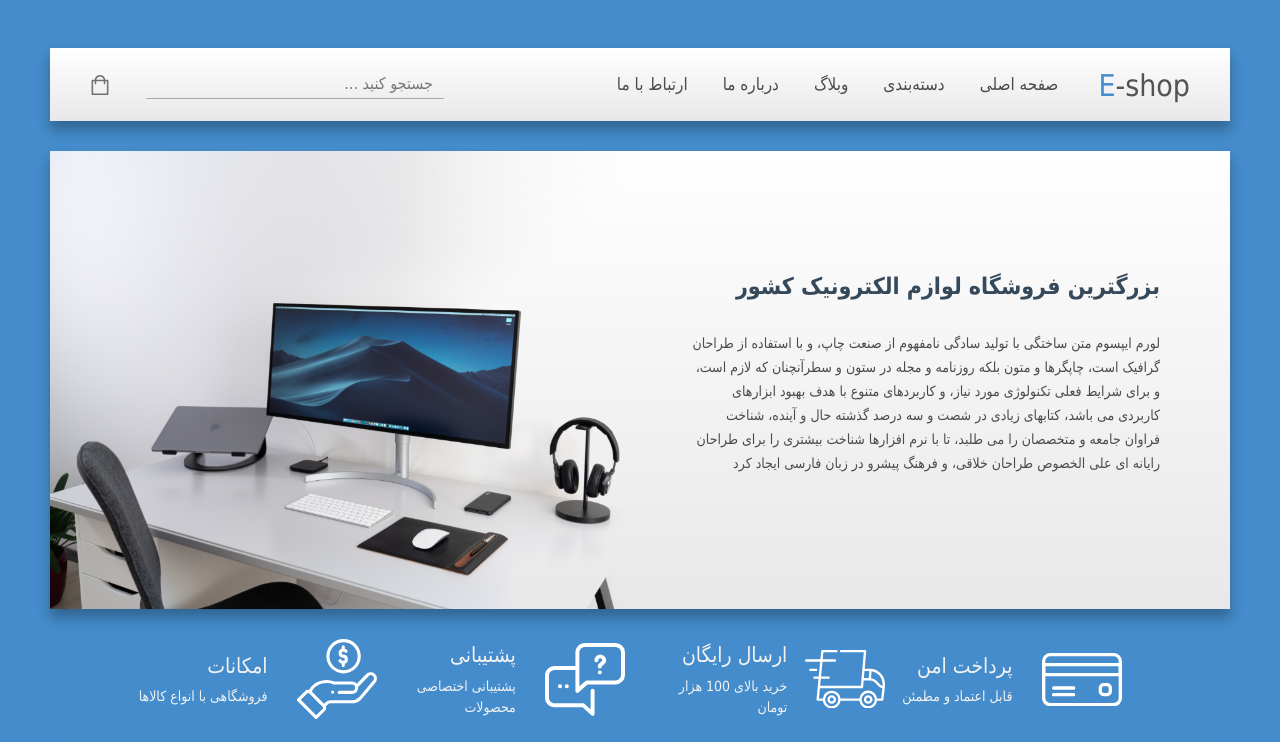
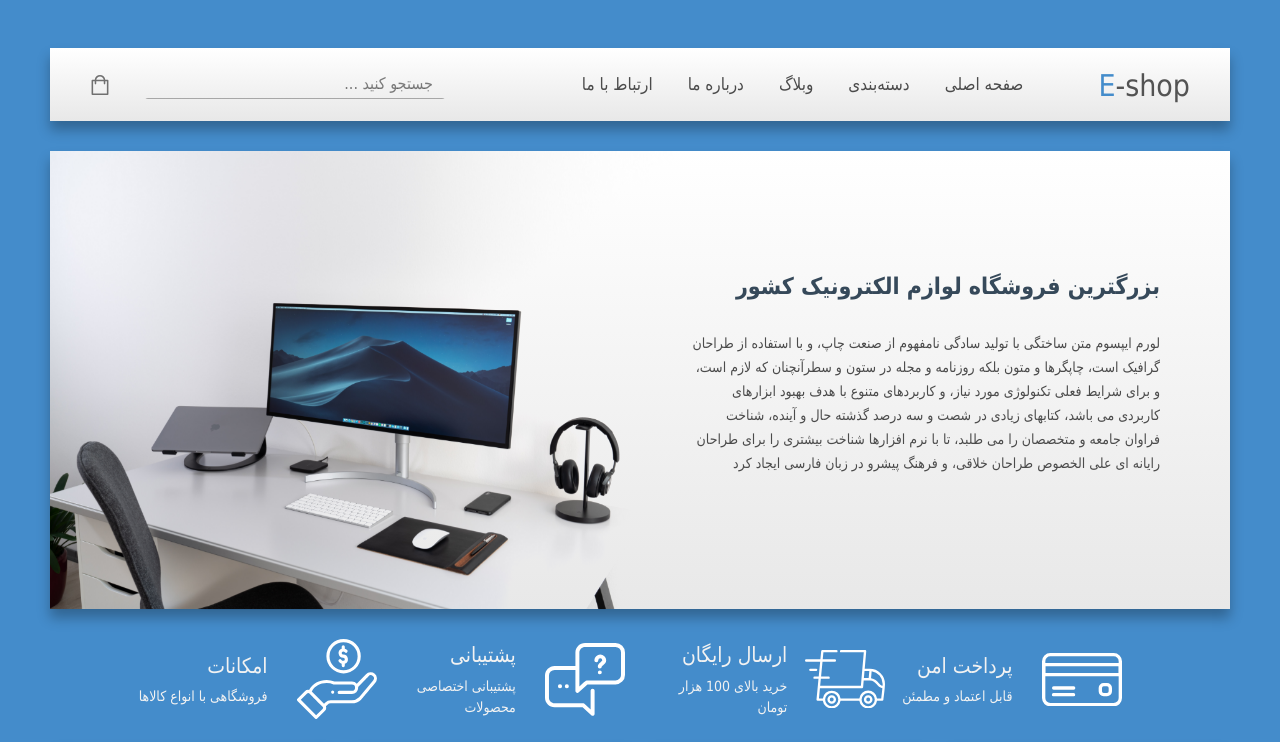
Before and after one commit to amiirbazzii/store, a React (Create React App) app: page / in a window 1280 px wide. Shown: the top 742 px of the page. Built offline with nearby package versions, Linux system fonts and the light colour scheme.

Commit message:
change cart icon color

```diff
--- a/src/components/Nav/Nav.scss
+++ b/src/components/Nav/Nav.scss
@@ -16,7 +16,7 @@
   .menu-items {
     .items {
       li {
-        padding-left: 35px;
+        padding-right: 35px;
         font-size: 17px;
 
         a {
@@ -34,5 +34,11 @@
   .icon {
     cursor: pointer;
     padding-right: 10px;
+    svg {
+      fill: #707070;
+      &:hover {
+        fill: #2876bb;
+      }
+    }
   }
 }
```
Also changed, not shown: src/static/icons/nav/cart.svg.
